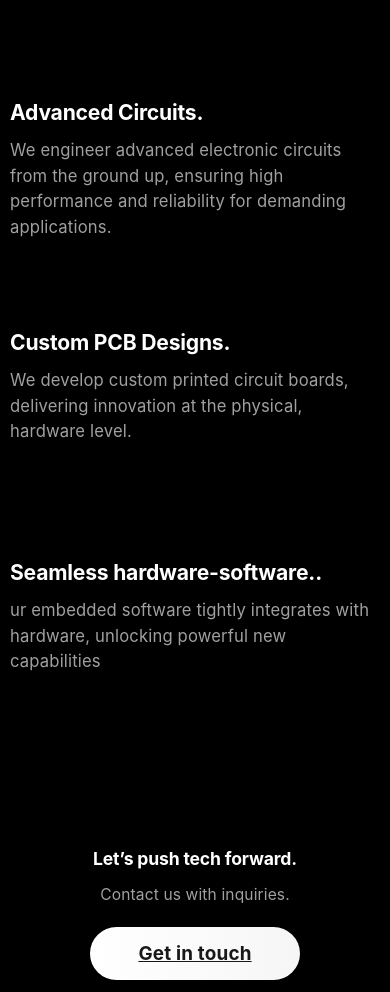
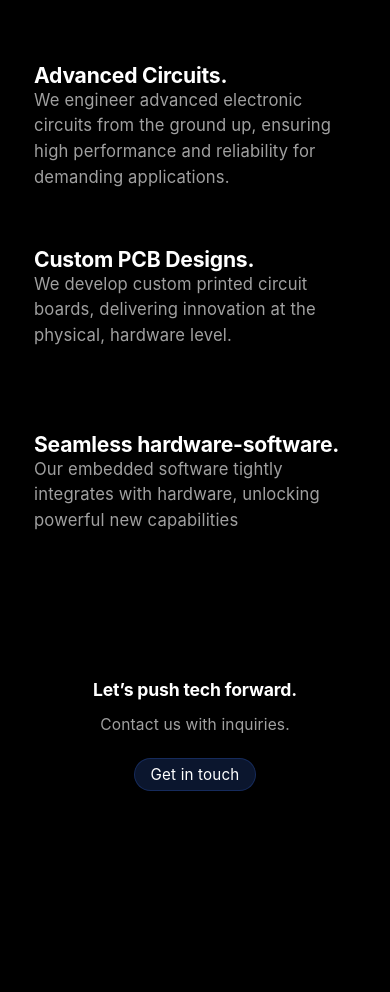
Before and after one commit to ohmhardware/ohmhardware.github.io, a plain HTML site: page index.html in a window 390 px wide. Shown: the part 167-1159 px from the top of the page. After the commit the page ends 966 px from the top, so only its background shows below. Drawn offline with Linux system fonts and the light colour scheme.

Commit message:
ui changes

```diff
--- a/index.html
+++ b/index.html
@@ -33,8 +33,8 @@
           <p>We develop custom printed circuit boards, delivering innovation at the physical, hardware level.</p>
         </div>
         <div class="feature">
-          <h3>Seamless hardware-software..</h3>
-          <p>ur embedded software tightly integrates with hardware, unlocking powerful new capabilities</p>
+          <h3>Seamless hardware-software.</h3>
+          <p>Our embedded software tightly integrates with hardware, unlocking powerful new capabilities</p>
         </div>
       </section>
       <section class="cta">
--- a/styles.css
+++ b/styles.css
@@ -44,7 +44,6 @@ body {
   box-shadow: none;
   transition: box-shadow var(--transition);
 }
-
 
 header {
   margin-bottom: 64px;
@@ -181,61 +180,28 @@ main {
   letter-spacing: 0.01em;
 }
 .cta-btn {
+  font-size: 0.95rem;
+  padding: 0.4em 1em; /* Reduced side padding */
+  text-decoration: none;
+  border-radius: 999px;
+  border: 1.5px solid rgba(60, 120, 255, 0.22);
+  background: rgba(60, 120, 255, 0.18); /* glassy blue */
+  color: #fff;
+  box-shadow: none;
+  backdrop-filter: blur(6px) saturate(220%) contrast(120%);
+  transition: box-shadow 0.3s, background 0.3s, border 0.3s;
   display: inline-block;
-  background: linear-gradient(90deg, var(--accent) 0%, var(--accent-fade) 100%);
-  color: #181818;
-  border: none;
-  border-radius: var(--button-radius);
-  padding: 15px 48px;
-  font-size: 1.18rem;
-  font-weight: 700;
-  cursor: pointer;
-  box-shadow: none;
-  transition:
-    background var(--transition),
-    color var(--transition),
-    box-shadow var(--transition),
-    transform var(--transition),
-    filter var(--transition);
-  outline: none;
-  letter-spacing: 0.01em;
-  position: relative;
-  overflow: hidden;
-  z-index: 1;
-  filter: none;
 }
 
-.cta-btn:before {
-  content: "";
-  position: absolute;
-  left: 50%;
-  top: 50%;
-  width: 300%;
-  height: 300%;
-  background: radial-gradient(circle at 50% 50%, #fff7 0%, #fff0 80%);
-  transform: translate(-50%, -50%) scale(0);
-  z-index: 0;
-  opacity: 0.7;
-  transition: transform .6s cubic-bezier(.77,0,.175,1);
+.cta-btn:hover, .cta-btn:focus {
+  background: rgba(42, 108, 255, 0.28);
+  border: 1.5px solid rgba(60, 120, 255, 0.32);
+  box-shadow: 0 0 72px 24px rgba(42, 108, 255, 0.28), 0 0 128px 48px rgba(42, 108, 255, 0.16);
+  text-decoration: none;
 }
 
-.cta-btn:hover:before, .cta-btn:focus:before, .cta-btn:active:before {
-  transform: translate(-50%, -50%) scale(1);
-}
-.cta-btn:hover, .cta-btn:focus, .cta-btn:active {
-  color: #000 !important;
-  background: linear-gradient(90deg, var(--accent-fade) 0%, var(--accent) 100%);
-  box-shadow:
-    0 0 64px 16px rgba(255,255,255,0.87),
-    0 6px 36px 0 rgba(255,255,255,0.33);
-  filter: drop-shadow(0 0 36px rgba(255,255,255,0.6));
-  transform: scale(1.09);
-}
-
-.cta-btn:active {
-  transform: scale(0.97);
-  box-shadow: 0 2px 8px 0 rgba(255,255,255,0.07);
-  filter: drop-shadow(0 0 10px rgba(255,255,255,0.15));
+.element {
+  margin-bottom: -10px;
 }
 
 /* Responsive (unchanged from last version) */
@@ -271,20 +237,60 @@ main {
     height: 60px;
   }
   .features {
+    flex-direction: column;
+    gap: 0 !important;
+    padding: 0 !important;
+    margin: 0 !important;
+  }
+  .feature {
+    margin: 0 !important;
+    padding: 0.1rem 0 !important;
+    border: none !important;
+    padding-left: 2rem !important;
+    padding-right: 2rem !important;
+  }
+  .feature:not(:last-child) {
+    margin-bottom: 0.1rem !important;
+  }
+  .feature h3,
+  .feature p {
+    margin: 0 !important;
+    padding: 0 !important;
+  }
+  .features {
     grid-template-columns: 1fr;
-    gap: 18px;
+    gap: 0; /* Remove flex gap */
+    padding: 0;
     margin-bottom: 50px;
+    flex-direction: column;
+    align-items: stretch;
   }
   .feature {
     max-width: none;
-    margin: 0;
-    padding: 18px 8px 14px 8px;
+    margin: 0; /* Remove margin */
+    padding: 0.2rem 0; /* Minimal vertical padding */
+    border: none; /* Remove border if any */
+  }
+  .feature:not(:last-child) {
+    margin-bottom: 0.2rem; /* Tiny space between features */
+  }
+  .feature h3,
+  .feature p {
+    margin: 0.1rem 0;
+  }
+  .titles {
+    padding-left: 2rem !important;
+    padding-right: 2rem !important;
   }
   .cta h3 {
     font-size: 1.1rem;
   }
   .cta p {
     font-size: 0.97rem;
+  }
+  .logo {
+    padding-left: 2rem !important;
+    padding-right: 2rem !important;
   }
 }
 @media (max-width: 400px) {
```
